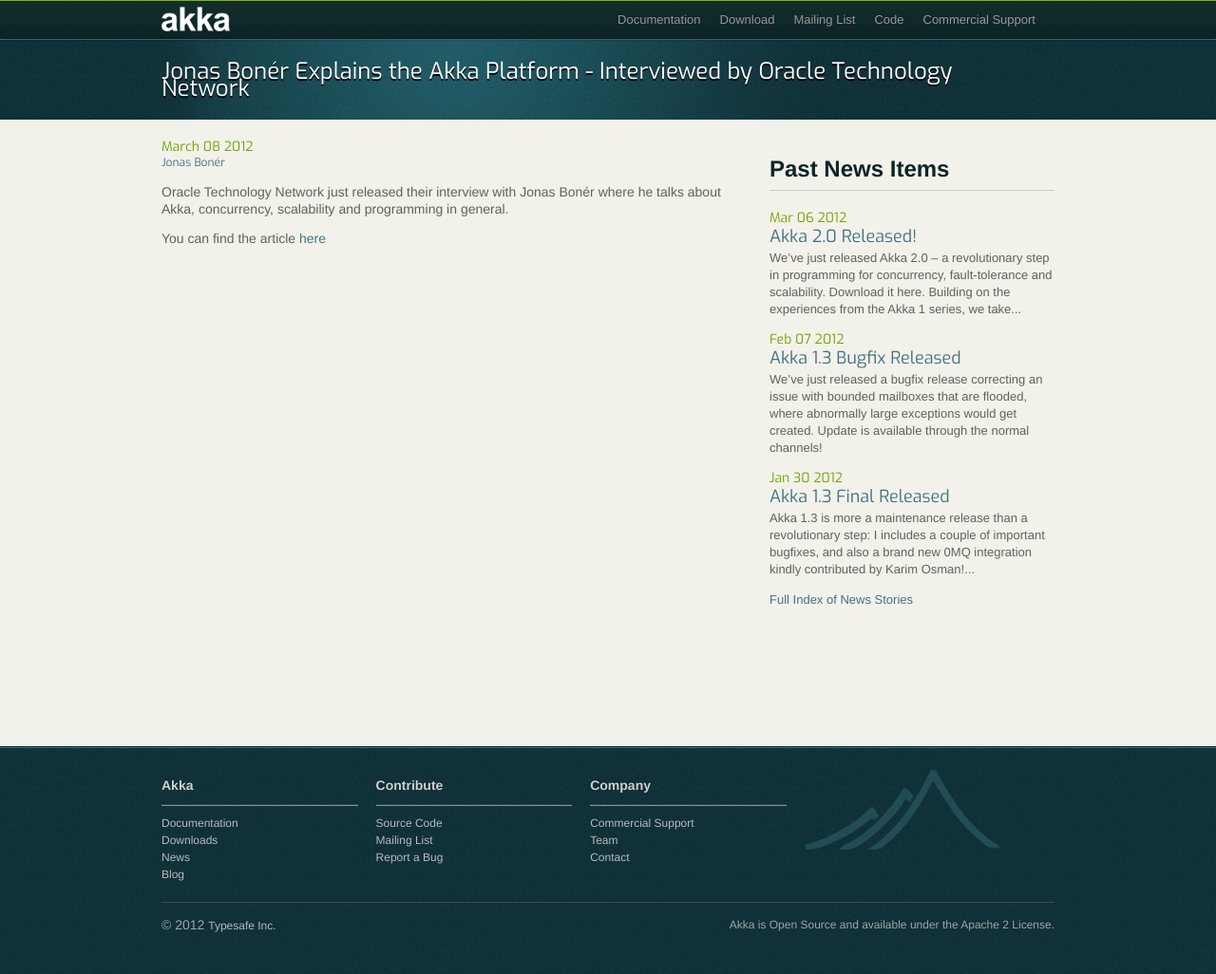
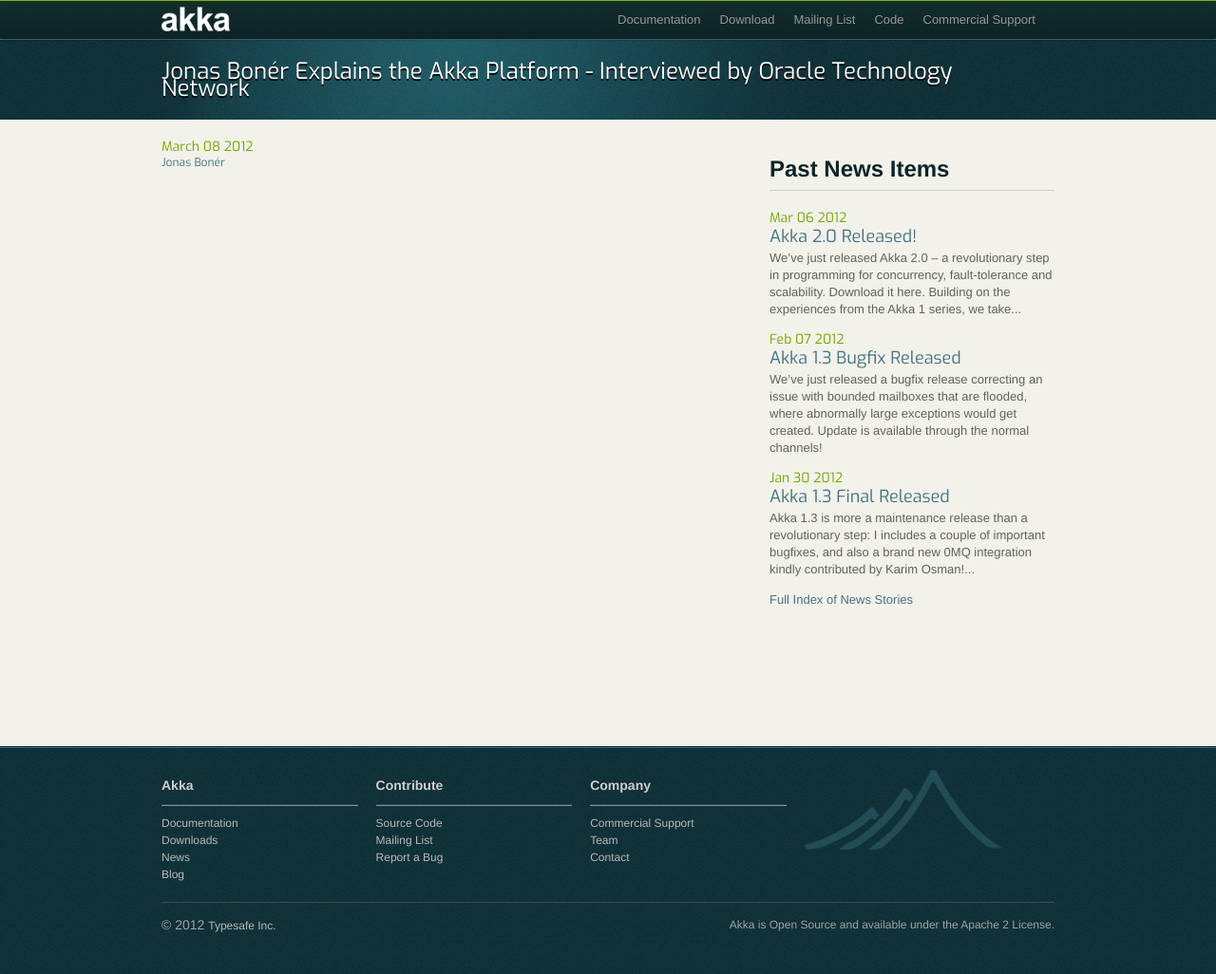
Before and after one commit to raboof/akka.github.com, a Jekyll site: the page built from news/_posts/2012-03-08-oracle-interview-with-jonas.md, in a window 1280 px wide. Shown: the whole page at 95% size. Built offline with Jekyll 4.4.1, drawn with Linux system fonts in a browser that asks for light colours.

```diff
--- a/news/_posts/2012-03-08-oracle-interview-with-jonas.md
+++ b/news/_posts/2012-03-08-oracle-interview-with-jonas.md
@@ -2,8 +2,7 @@
 layout: news
 title: Jonas Bonér Explains the Akka Platform - Interviewed by Oracle Technology Network
 author: Jonas Bonér
+
 short: Oracle Technology Network just released their interview with Jonas Bonér where he talks about Akka, concurrency, scalability and programming in general
+link-out: http://www.oracle.com/technetwork/articles/java/jonasbon%C3%A9r-1537758.html
 ---
-Oracle Technology Network just released their interview with Jonas Bonér where he talks about Akka, concurrency, scalability and programming in general.
-
-You can find the article [here](http://www.oracle.com/technetwork/articles/java/jonasbon%C3%A9r-1537758.html)
```
Also changed, not shown: _includes/news-feed.html (+10 -2 lines).
